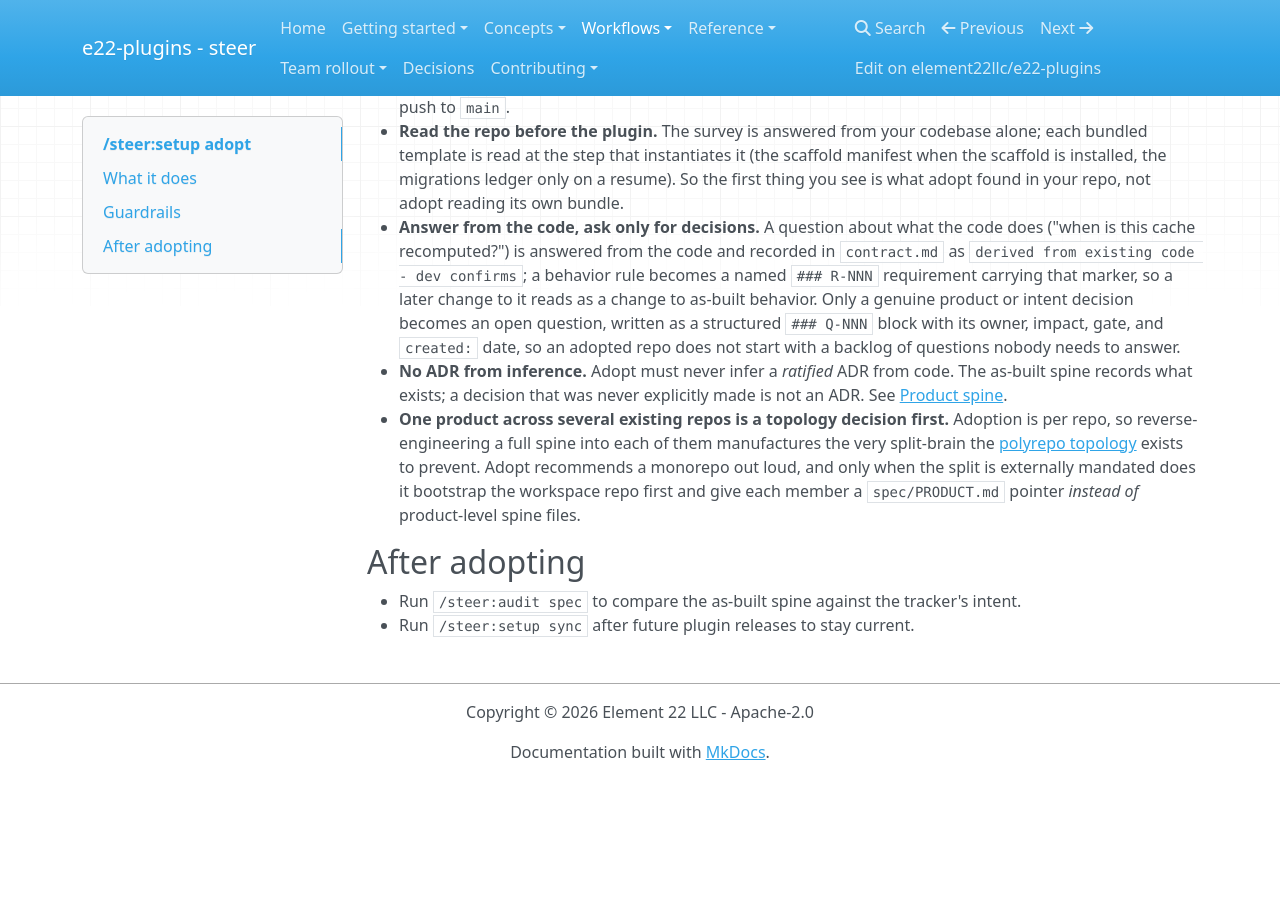
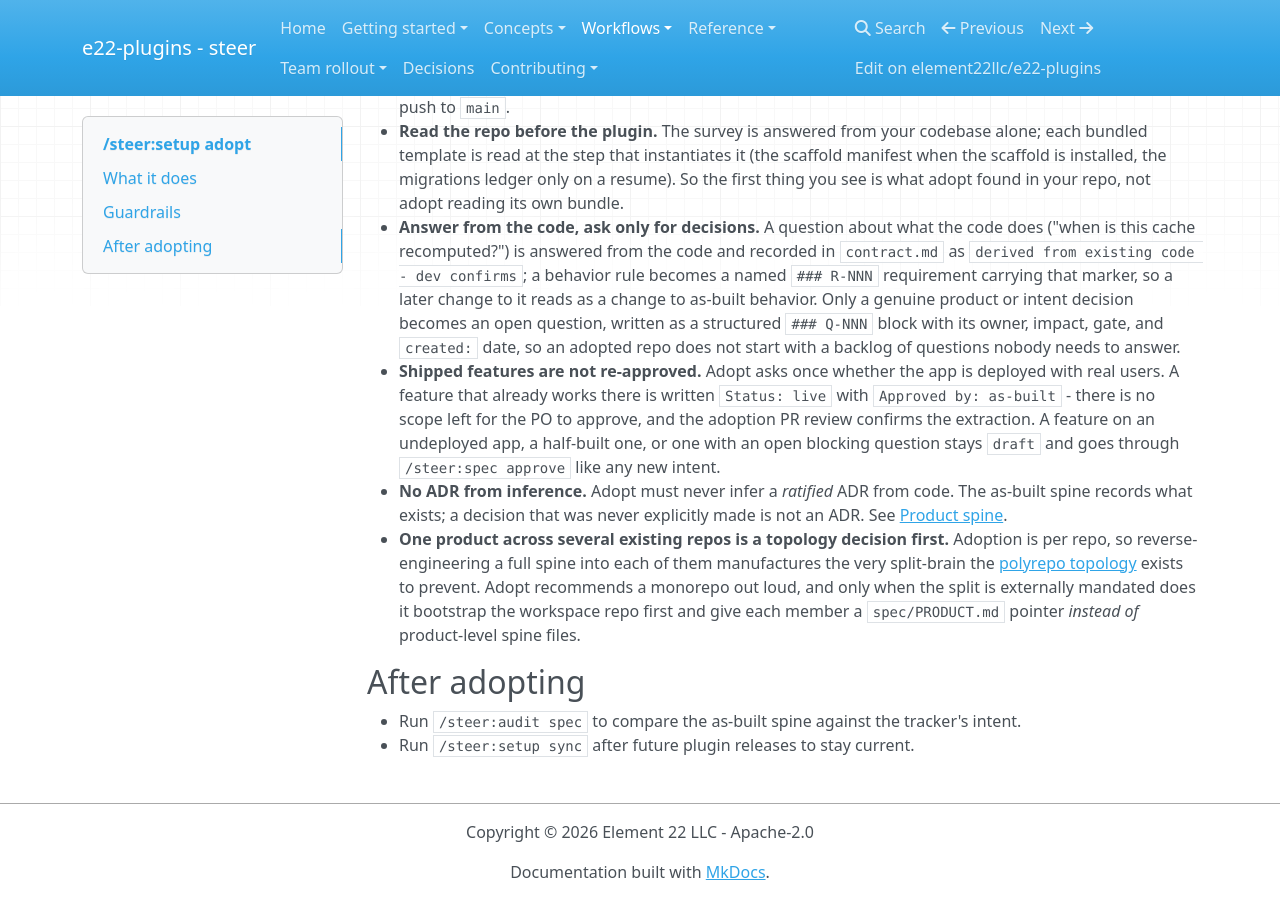
Before and after one commit to element22llc/e22-plugins, an MkDocs documentation site: the page built from docs/workflows/adopt.md, in a window 1280 px wide and 900 px high, scrolled down 1017 px. Built offline with MkDocs 1.6.1, drawn with Linux system fonts in a browser that asks for light colours; nearby versions of some CDN libraries; before the commit the page ends 1797 px from its top, so only the background shows below that.

Commit message:
docs: describe adopt writing shipped features as live
Co-Authored-By: Claude Opus 5.5 <noreply@anthropic.com>

```diff
--- a/docs/workflows/adopt.md
+++ b/docs/workflows/adopt.md
@@ -61,6 +61,12 @@ flowchart TD
   structured `### Q-NNN` block with its owner, impact, gate, and `created:` date,
   so an adopted repo does not start with a backlog of questions nobody needs to
   answer.
+- **Shipped features are not re-approved.** Adopt asks once whether the app is
+  deployed with real users. A feature that already works there is written
+  `Status: live` with `Approved by: as-built` - there is no scope left for the PO
+  to approve, and the adoption PR review confirms the extraction. A feature on an
+  undeployed app, a half-built one, or one with an open blocking question stays
+  `draft` and goes through `/steer:spec approve` like any new intent.
 - **No ADR from inference.** Adopt must never infer a *ratified* ADR from code.
   The as-built spine records what exists; a decision that was never explicitly
   made is not an ADR. See [Product spine](../concepts/product-spine.md).
```
Also changed, not shown: docs/concepts/sdlc.md (+3 -1 lines).
